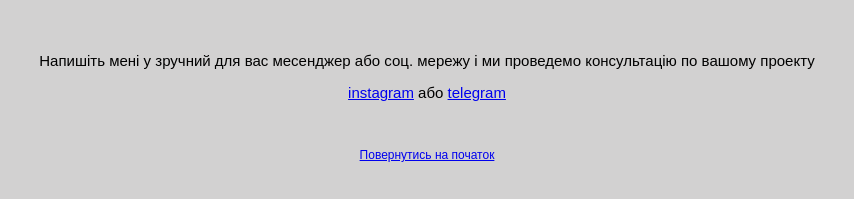
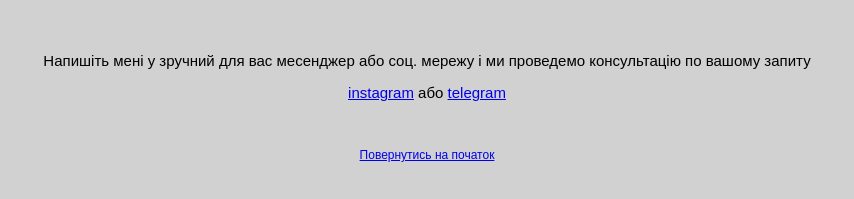
Before and after one commit to annpetrusevych/annpetrusevych.github.io, a plain HTML site: page index.html in a window 1280 px wide. Shown: the part 1541-1740 px from the top of the page, 213-1067 px from the left. Drawn offline with Linux system fonts and the light colour scheme.

Commit message:
changed code

```diff
--- a/index.html
+++ b/index.html
@@ -75,7 +75,7 @@
 
         <h2 id="contacts" class="contacts">Як зі мною сконтактувати?</h2>
         <div class="block1">
-        <p class="name2">Напишіть мені у зручний для вас месенджер або соц. мережу і ми проведемо консультацію по вашому проекту</p>
+        <p class="name2">Напишіть мені у зручний для вас месенджер або соц. мережу і ми проведемо консультацію по вашому запиту</p>
         <p class="links">
             <a href="https://instagram.com/ptrsvch?utm_medium=copy_link" target="_blank">instagram</a> або
             <a href="https://t.me/ptrsvch" target="_blank">telegram</a></p>
```
